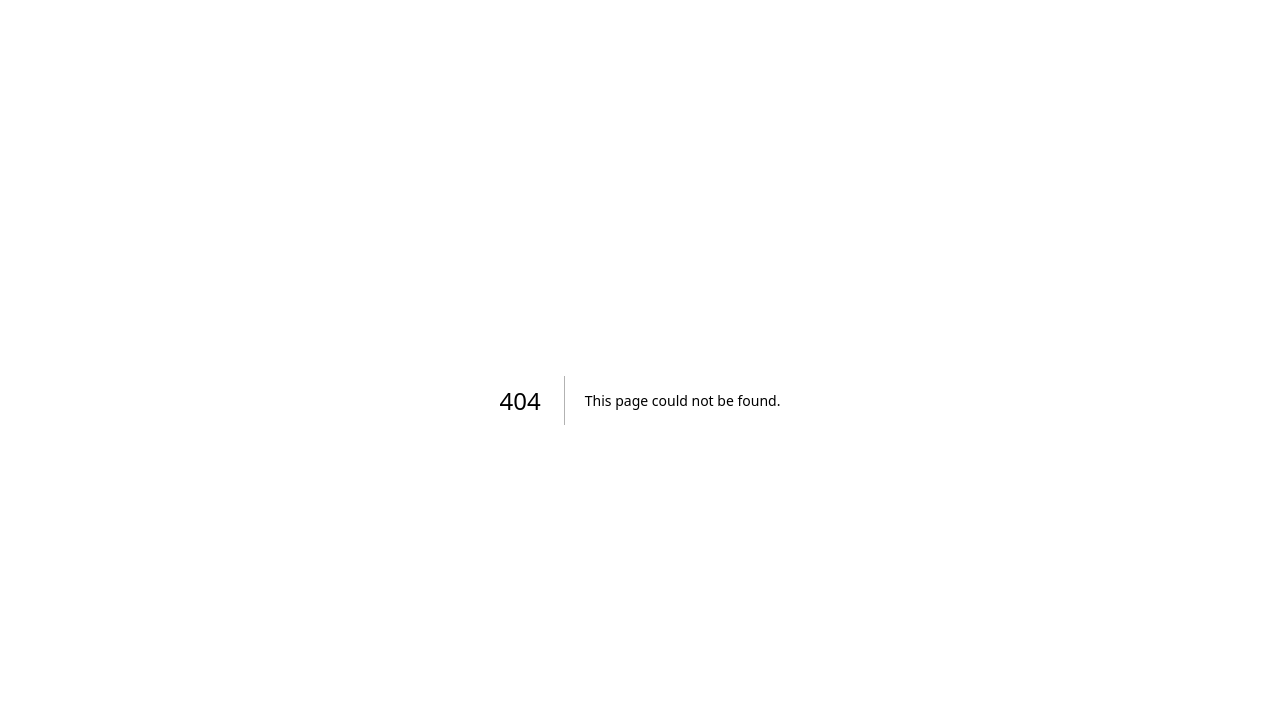
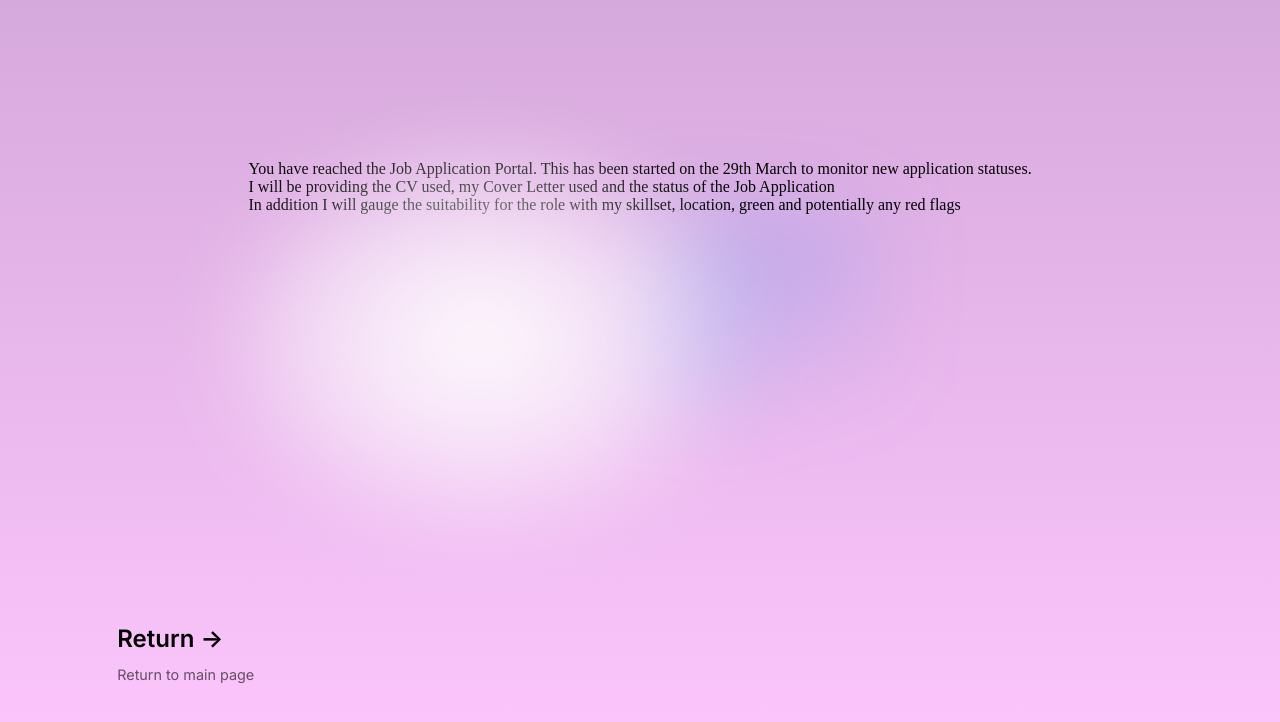
Before and after one commit to tribubb/tribubb.github.io, a Next.js app: page /JobApplications/CVCLJA928354 in a window 1280 px wide. Before the commit this address had no page. Shown: the top 722 px of the page. Built offline with nearby package versions, Linux system fonts and the light colour scheme.

Commit message:
To fix prompt box, and add condition for link

```diff
--- /dev/null
+++ b/src/pages/JobApplications/CVCLJA928354.tsx
@@ -0,0 +1,41 @@
+import Head from 'next/head'
+import Image from 'next/image'
+import { Inter } from 'next/font/google'
+import styles from '@/styles/Home.module.css'
+
+const inter = Inter({ subsets: ['latin'] })
+
+export default function Home() {
+  return (
+    <>
+      <Head>
+        <title>Job Applications</title>
+        <meta name="description" content="Password Generated Page" />
+        <meta name="viewport" content="width=device-width, initial-scale=1" />
+        <link rel="icon" href="/favicon.ico" />
+      </Head>
+      <main className={styles.main}>
+
+        <div className={styles.center}>
+	<p>You have reached the Job Application Portal. This has been started on the 29th March to monitor new application statuses.</p>
+	<p>I will be providing the CV used, my Cover Letter used and the status of the Job Application</p>
+        <p>In addition I will gauge the suitability for the role with my skillset, location, green and potentially any red flags</p>
+        </div>
+
+        <div className={styles.grid}>
+	  <a
+            href="index"
+            className={styles.card}
+          >
+            <h2 className={inter.className}>
+               Return <span>-&gt;</span>
+            </h2>
+            <p className={inter.className}>
+              Return to main page
+            </p>
+          </a>
+        </div>
+      </main>
+    </>
+  )
+}
--- a/src/styles/Home.module.css
+++ b/src/styles/Home.module.css
@@ -73,8 +73,6 @@
 }
 
 .center {
-  display: flex;
-  justify-content: center;
   align-items: center;
   position: relative;
   padding: 4rem 0;
```
Also changed, not shown: src/pages/passwordpromptpage.tsx (+11 -3 lines).
